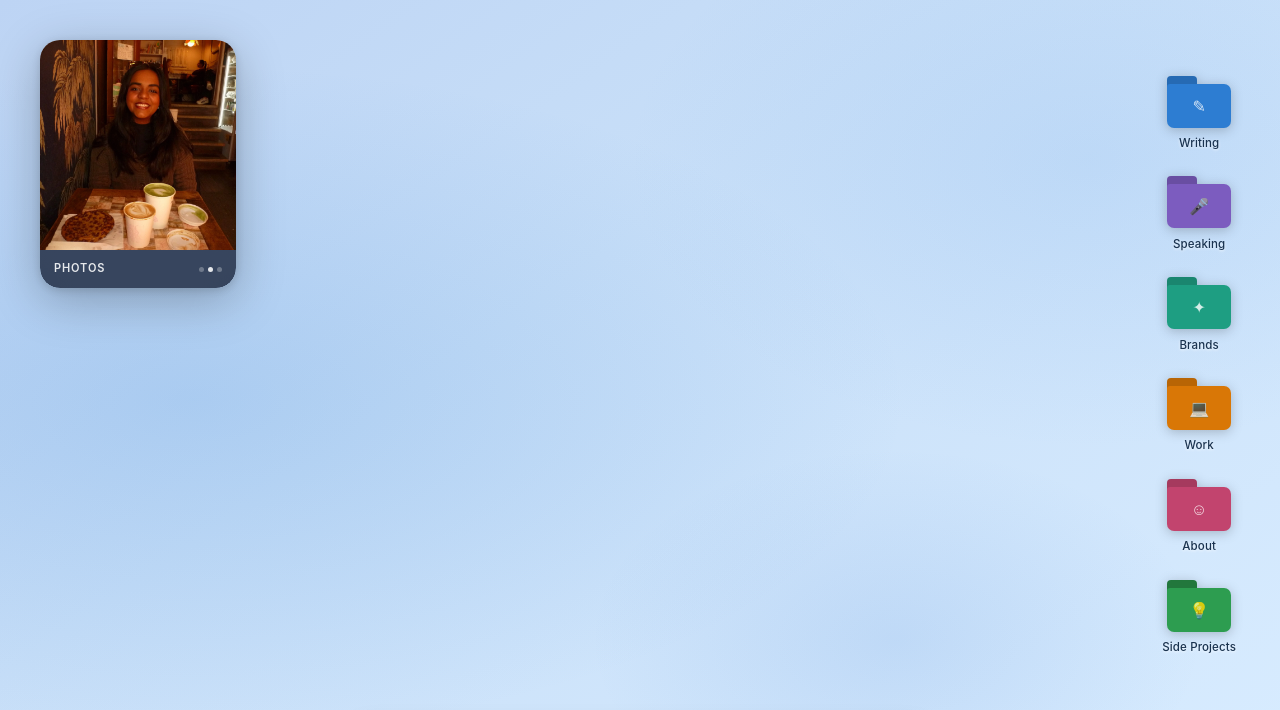
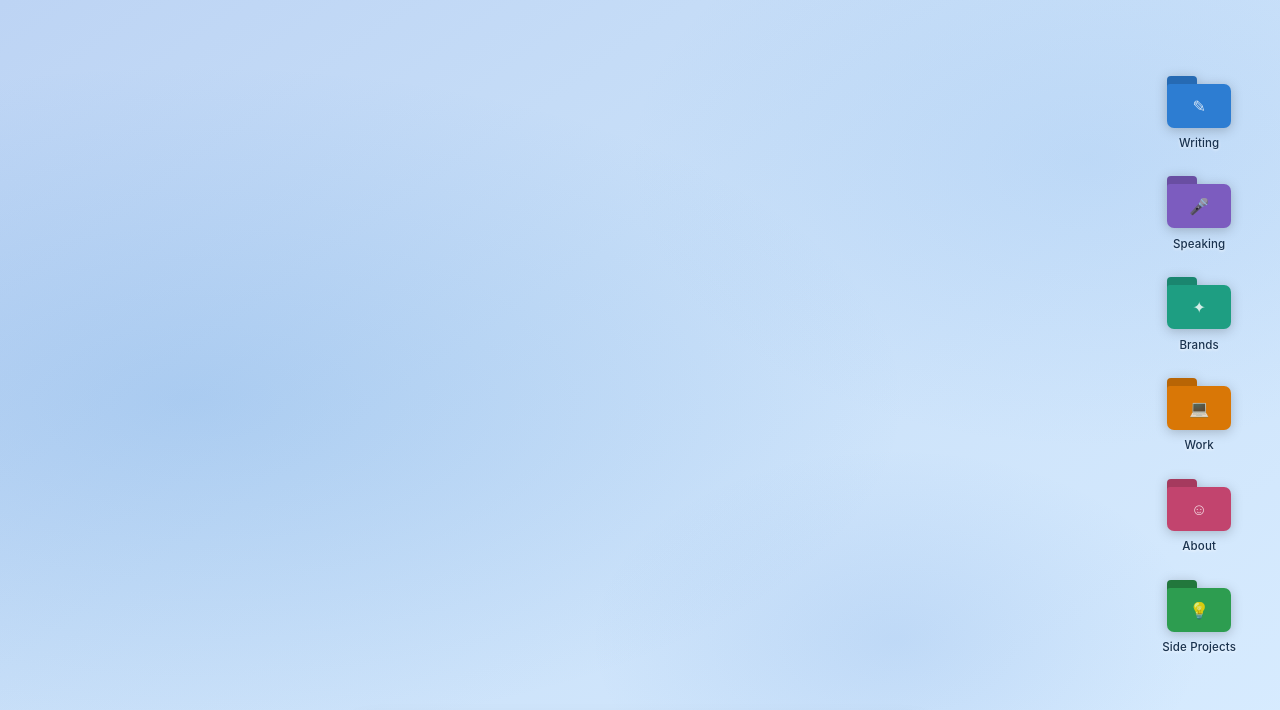
Before and after one commit to sreyasarathy/personal-website-, a plain HTML site: page index.html in a window 1280 px wide. Shown: the top 710 px of the page. Drawn offline with Linux system fonts and the light colour scheme.

Commit message:
Remove desktop photo widget
Co-Authored-By: Claude Opus 5.5 <noreply@anthropic.com>
Claude-Session: https://claude.ai/code/session_01PQrswC49UcshbiUCHLnNUm

```diff
--- a/index.html
+++ b/index.html
@@ -12,7 +12,7 @@
   <link rel="preconnect" href="https://fonts.gstatic.com" crossorigin />
   <link href="https://fonts.googleapis.com/css2?family=Merriweather:wght@400;700;900&family=Lora:wght@400;500;600&display=swap" rel="stylesheet" />
   <link rel="icon" href="favicon.svg" type="image/svg+xml" />
-  <link rel="stylesheet" href="styles.css?v=6" />
+  <link rel="stylesheet" href="styles.css?v=7" />
   <!-- Google tag (gtag.js) -->
   <script async src="https://www.googletagmanager.com/gtag/js?id=G-0W4NP6W55Y"></script>
   <script>
@@ -29,23 +29,6 @@
 
     <!-- WALLPAPER GRID (subtle) -->
     <div class="desktop-wallpaper" aria-hidden="true"></div>
-
-    <!-- PHOTO WIDGET -->
-    <div class="desktop-widget widget-photos" aria-hidden="true">
-      <div class="widget-photo-stack">
-        <img src="Sreya Headshot.jpeg" alt="" class="widget-photo active" />
-        <img src="matcha.webp" alt="" class="widget-photo" />
-        <img src="budapest.webp" alt="" class="widget-photo" />
-      </div>
-      <div class="widget-photos-footer">
-        <span class="widget-photos-title">Photos</span>
-        <div class="widget-dots">
-          <span class="widget-dot active"></span>
-          <span class="widget-dot"></span>
-          <span class="widget-dot"></span>
-        </div>
-      </div>
-    </div>
 
     <!-- DESKTOP ICONS -->
     <div class="desktop-icons" role="list">
@@ -683,21 +666,6 @@
         if (top) closeWindow(top.id.replace('win-', ''));
       }
     });
-
-    // ---- PHOTO WIDGET ----
-    (function() {
-      const photos = document.querySelectorAll('.widget-photo');
-      const dots = document.querySelectorAll('.widget-dot');
-      if (!photos.length) return;
-      let idx = 0;
-      setInterval(() => {
-        photos[idx].classList.remove('active');
-        dots[idx].classList.remove('active');
-        idx = (idx + 1) % photos.length;
-        photos[idx].classList.add('active');
-        dots[idx].classList.add('active');
-      }, 4000);
-    })();
   </script>
 
 </body>
--- a/styles.css
+++ b/styles.css
@@ -79,82 +79,6 @@ button { background: none; border: none; cursor: pointer; font: inherit; padding
 }
 
 .dh-accent { color: var(--accent); }
-
-/* ===== PHOTO WIDGET ===== */
-.desktop-widget {
-  position: absolute;
-  border-radius: 20px;
-  overflow: hidden;
-  box-shadow: 0 12px 48px rgba(0,0,0,0.26), 0 2px 8px rgba(0,0,0,0.14), inset 0 1px 0 rgba(255,255,255,0.35);
-  user-select: none;
-  pointer-events: none;
-  z-index: 2;
-}
-
-.widget-photos {
-  top: 2.5rem;
-  left: 2.5rem;
-  width: 196px;
-  height: 248px;
-  display: flex;
-  flex-direction: column;
-}
-
-.widget-photo-stack {
-  position: relative;
-  flex: 1;
-  min-height: 0;
-}
-
-.widget-photo {
-  position: absolute;
-  inset: 0;
-  width: 100%;
-  height: 100%;
-  object-fit: cover;
-  object-position: center;
-  opacity: 0;
-  transition: opacity 1.2s ease;
-}
-
-.widget-photo.active { opacity: 1; }
-
-.widget-photos-footer {
-  height: 38px;
-  flex-shrink: 0;
-  display: flex;
-  align-items: center;
-  justify-content: space-between;
-  padding: 0 14px;
-  background: rgba(8, 16, 36, 0.72);
-  backdrop-filter: blur(14px);
-  -webkit-backdrop-filter: blur(14px);
-}
-
-.widget-photos-title {
-  font-family: var(--font-ui);
-  font-size: 0.69rem;
-  font-weight: 600;
-  color: rgba(255,255,255,0.88);
-  letter-spacing: 0.08em;
-  text-transform: uppercase;
-}
-
-.widget-dots {
-  display: flex;
-  gap: 4px;
-  align-items: center;
-}
-
-.widget-dot {
-  width: 5px;
-  height: 5px;
-  border-radius: 50%;
-  background: rgba(255,255,255,0.28);
-  transition: background 0.4s;
-}
-
-.widget-dot.active { background: rgba(255,255,255,0.88); }
 
 /* ===== DESKTOP ICONS ===== */
 .desktop-icons {
```
